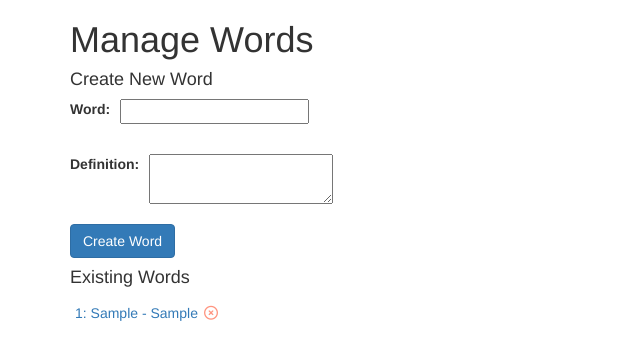
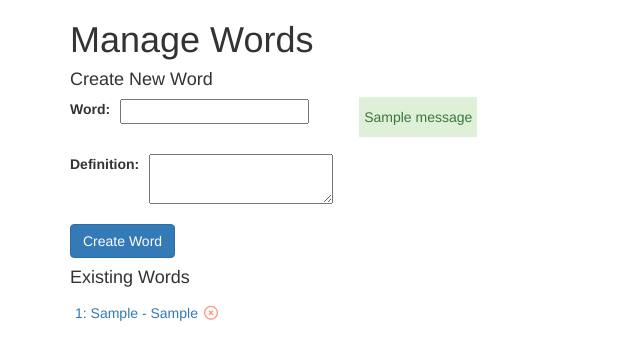
Before and after one commit to armantark/Anki-Clone, a Django app: page /manage_words/ in a window 1280 px wide. Shown: the part 30-390 px from the top of the page, without its empty margins (0-640 px from the left). Run offline with Django 4.2, Linux system fonts and the light colour scheme; tables that the repository leaves empty hold one stand-in row (values such as "Sample post"); one stand-in notice (Sample message) is shown; some libraries are stand-ins or nearby versions.

Commit message:
Restored warning functionality but it's formatted kinda weirdly

```diff
--- a/flashcards/forms.py
+++ b/flashcards/forms.py
@@ -8,21 +8,18 @@ from .models import Word
 
 # Define a custom form class called WordForm that inherits from ModelForm
 class WordForm(ModelForm):
-    warning = forms.CharField(max_length=255, required=False, widget=forms.HiddenInput())
+    duplicate_warning = forms.CharField(max_length=255, required=False, widget=forms.HiddenInput())
+
     # Specify the Meta class within WordForm to provide model and fields information
 
     class Meta:
         # Set the model for this form to be the Word model
         model = Word
         # Specify the fields to be included in the form
-        fields = ['word', 'definition', 'warning']
+        fields = ['word', 'definition', 'duplicate_warning']
 
-    # todo: make this work again
-    def clean(self):
-        cleaned_data = super().clean()
-        word = cleaned_data.get('word')
-
+    def clean_word(self):
+        word = self.cleaned_data.get('word')
         if Word.objects.filter(word=word).exists():
-            cleaned_data['warning'] = 'Warning - word already exists, adding anyway'
-
-        return cleaned_data
+            self.duplicate_warning = 'Warning - word already exists, adding anyway'
+        return word
--- a/flashcards/templates/flashcards/index.html
+++ b/flashcards/templates/flashcards/index.html
@@ -16,6 +16,8 @@
 
 
         <!-- Hidden div containing the definition and buttons for user input -->
+        <!-- todo: make it truly hidden, since it's still there for the end user, -->
+        <!-- just hidden, can easily be checked in the source -->
         <div id="definition" style="display:none;">
             <br>
             <!-- Display the definition of the word -->
--- a/flashcards/templates/flashcards/manage_words.html
+++ b/flashcards/templates/flashcards/manage_words.html
@@ -17,11 +17,15 @@
                        style="height: 25px; margin-left: 10px; margin-right: 10px; padding-bottom: 5px;">
                 <input type="hidden" name="warning" id="warning" value="{{ form.warning.value }}">
                 <div class="alert-container" id="word-alert" style="height: 25px; display: flex; align-items: center;">
-                    {% if form.warning.value %}
-                        <div class="alert alert-warning custom-alert" role="alert">
-                            {{ form.warning.value }}
-                        </div>
+                    {% if messages %}
+                        <ul class="messages">
+                            {% for message in messages %}
+                                <li{% if message.tags %}
+                                    class="custom-alert alert-{{ message.tags }}"{% endif %}>{{ message }}</li>
+                            {% endfor %}
+                        </ul>
                     {% endif %}
+
                 </div>
             </div>
 
@@ -48,7 +52,8 @@
                 <div>
                     <li data-id="{{ word.id }}" data-word="{{ word.word }}" data-definition="{{ word.definition }}"
                         style="display: flex; align-items: center;">
-                        <a href="javascript:void(0)" class="word-link">{{ word.id }}: {{ word.word }} - {{ word.definition }}</a>
+                        <a href="javascript:void(0)" class="word-link">{{ word.id }}: {{ word.word }}
+                            - {{ word.definition }}</a>
                         <form method="post" action="{% url 'flashcards:delete_word' word.id %}" class="delete-form"
                               style="margin-left: -5px;">
                             {% csrf_token %}
@@ -73,7 +78,10 @@
                   style="display: none;">
         {% endif %}
         {% csrf_token %}
-    <input type="hidden" name="word_id" id="update-word-id">
+        <input type="hidden" name="word_id" id="update-word-id">
+        <div style="display: flex; align-content: space-around">
+            <label id="id-label">ID: {{ word.id }}</label>
+        </div>
         <div style="display: flex; align-content: space-around">
             <label for="word">Word:</label>
             <input type="text" name="word" id="update-word" required
@@ -129,6 +137,9 @@
                 const wordId = li.dataset.id;
 
                 document.getElementById('update-word-id').value = wordId;
+
+                // Update the ID label text
+                document.getElementById('id-label').textContent = `ID: ${wordId}`;
 
                 // Update the action URL of the update form
                 document.querySelector('#update-form').action = `{% url 'flashcards:manage_words' %}`.replace('0', wordId);
--- a/flashcards/templates/flashcards/view_cards.html
+++ b/flashcards/templates/flashcards/view_cards.html
@@ -16,9 +16,11 @@
 
     <!-- Check if DEBUG is true and display the 'Make Ready' button -->
     {% if DEBUG %}
+
         <form method="post">
             {% csrf_token %}
             <button type="submit" name="make_ready" value="true" class="btn btn-primary">Make Ready</button>
+            <label style="color: #f5dd5d" for="make_ready">(debugging only, please set Django flag to prod)</label>
         </form>
     {% endif %}
 
--- a/flashcards/views.py
+++ b/flashcards/views.py
@@ -1,5 +1,6 @@
 # Import necessary modules and functions
 from django.conf import settings
+from django.contrib import messages
 from django.http import HttpResponseRedirect, JsonResponse
 from django.shortcuts import render, redirect, get_object_or_404
 from django.urls import reverse
@@ -41,13 +42,17 @@ def manage_words(request, word_id=None):
     if request.method == 'POST':
         form = WordForm(request.POST, instance=word)
         if form.is_valid():
+            # Check for duplicates here
+            if Word.objects.filter(word=form.cleaned_data.get('word')).exists():
+                messages.warning(request, 'Warning - word already exists, adding anyway')
             form.save()
             return HttpResponseRedirect(request.path_info)
     else:
         form = WordForm(instance=word or Word())
-
     words = Word.objects.all().order_by('id')
-    return render(request, 'flashcards/manage_words.html', {'form': form, 'words': words, 'word': word})
+    duplicate_warning = getattr(form, 'duplicate_warning', None)
+    return render(request, 'flashcards/manage_words.html',
+                  {'form': form, 'words': words, 'word': word, 'duplicate_warning': duplicate_warning})
 
 
 
@@ -68,6 +73,7 @@ def view_cards(request):
     # Make all cards ready for review in DEBUG mode
     if settings.DEBUG and request.method == 'POST' and request.POST.get('make_ready'):
         cards = Word.objects.exclude(bin__in=[-1, 11])  # Exclude words in bins -1 and 11
+        cards = cards.filter(next_review__gt=timezone.now())
         for card in cards:
             card.next_review = timezone.now()
             card.save()
--- a/static/css/main.css
+++ b/static/css/main.css
@@ -24,8 +24,7 @@
     justify-content: center;
     align-items: center;
     height: 40px;
-    padding-bottom: 5px;
-    padding-top: 5px;
+    padding: 5px;
 }
 
 .custom-alert ul {
```
Also changed, not shown: flashcards/tests.py (+5 -4 lines), readme.md, 1 other file.
